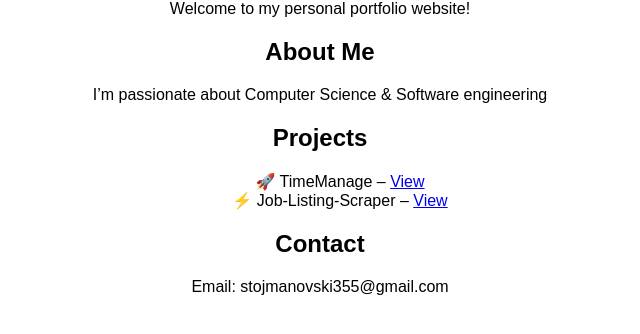
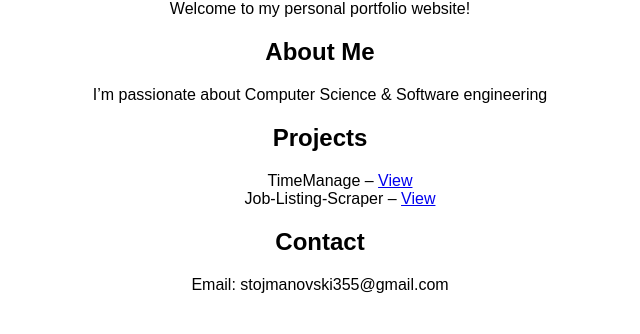
Before and after one commit to CubicActivity/cubicactivity.github.io, a plain HTML site: page index.html in a window 1280 px wide. Shown: the part 108-442 px from the top of the page, without its empty margins (320-960 px from the left). Drawn offline with Linux system fonts and the light colour scheme.

Commit message:
Update index.html

```diff
--- a/index.html
+++ b/index.html
@@ -11,8 +11,8 @@
   <p>I’m passionate about Computer Science & Software engineering</p>
   <h2>Projects</h2>
   <ul style="list-style:none;">
-    <li>🚀 TimeManage – <a href="https://github.com/CubicActivity/TimeManage">View</a></li>
-    <li>⚡ Job-Listing-Scraper – <a href="https://github.com/CubicActivity/Job-Listing-Scraper">View</a></li>
+    <li>TimeManage – <a href="https://github.com/CubicActivity/TimeManage">View</a></li>
+    <li>Job-Listing-Scraper – <a href="https://github.com/CubicActivity/Job-Listing-Scraper">View</a></li>
     <!-- <li>💻 Project 3 – <a href="#">View</a></li> -->
   </ul>
   <h2>Contact</h2>
```
